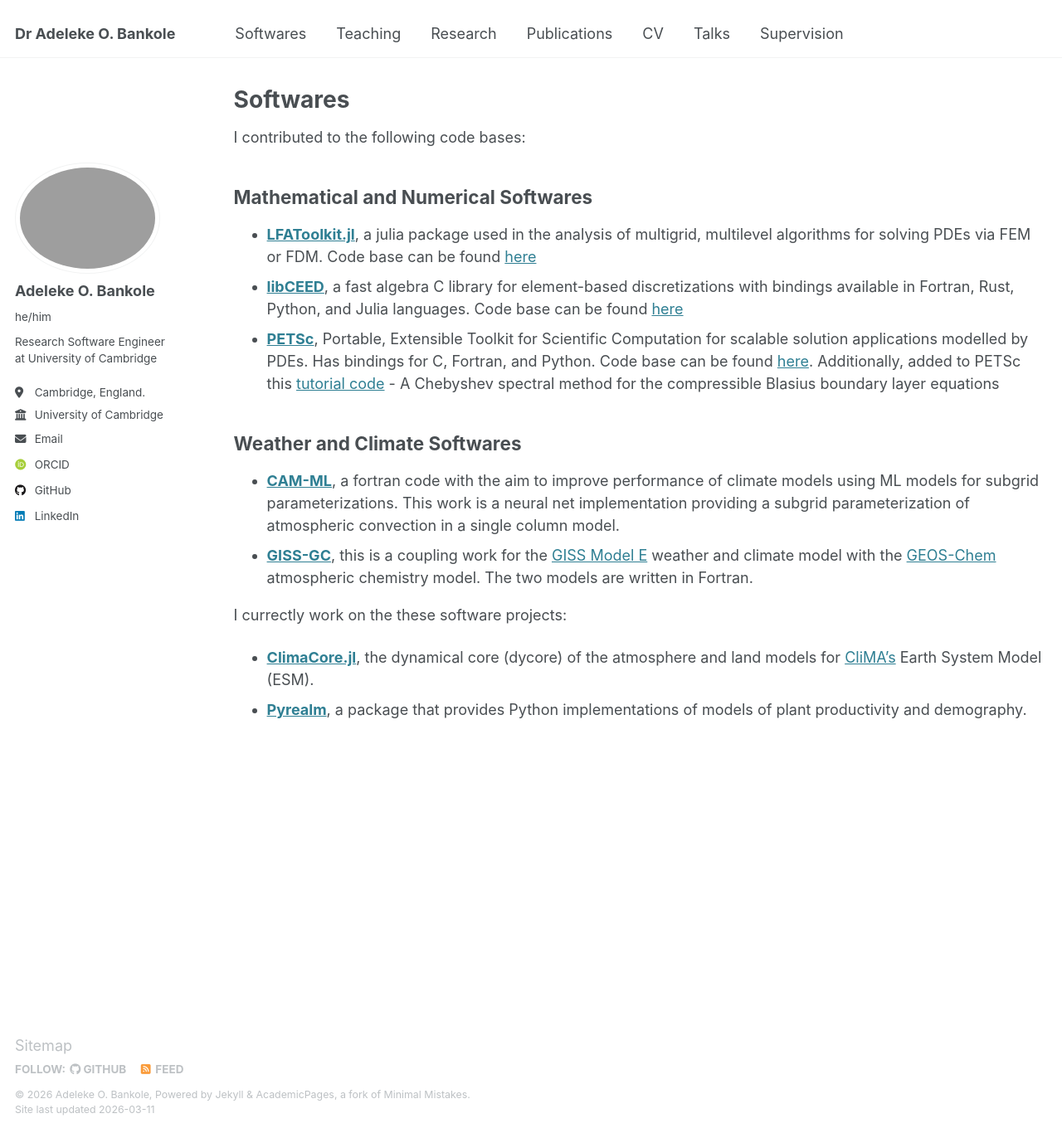
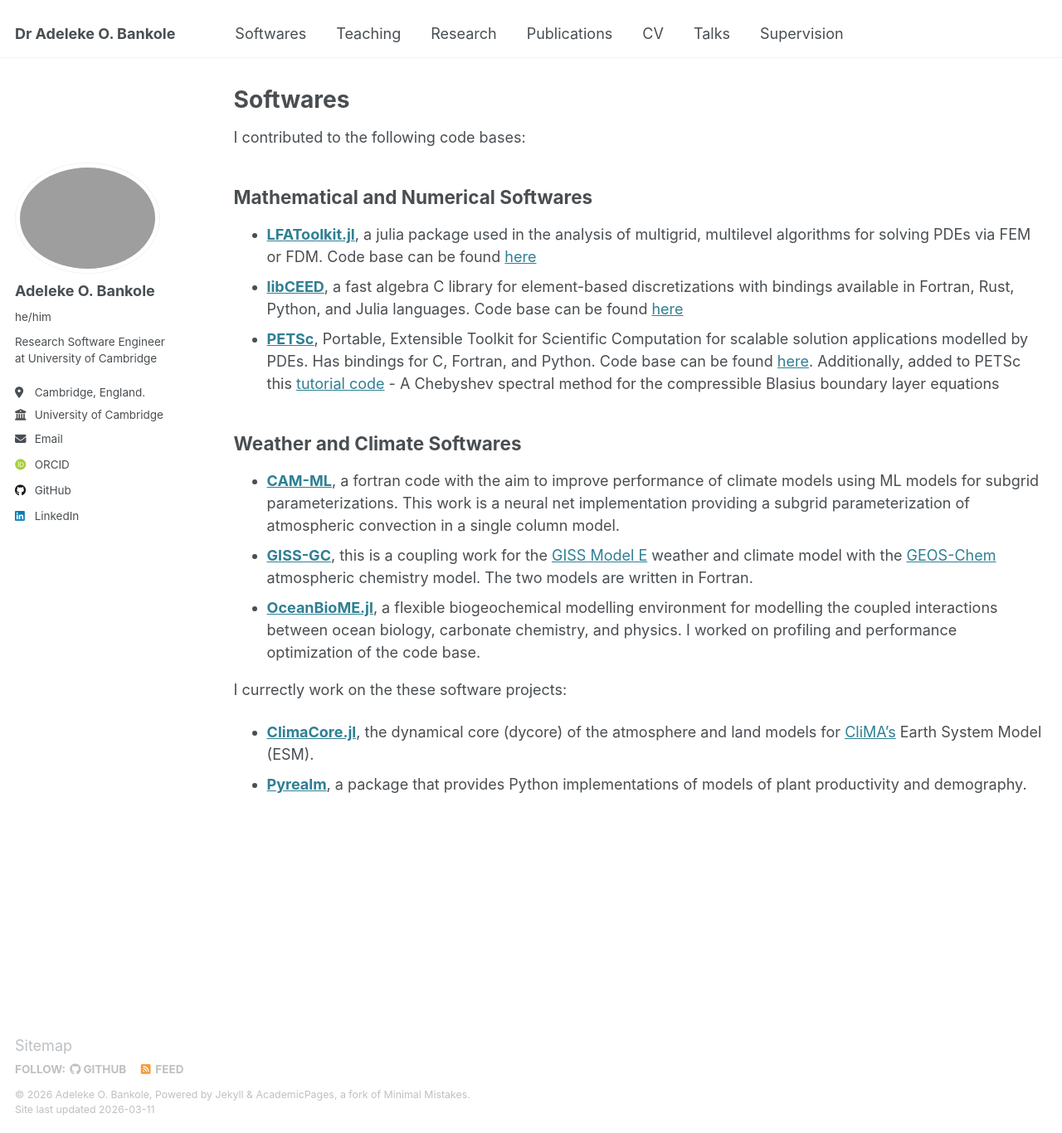
Before and after one commit to AdelekeBankole/adelekebankole.github.io, a Jekyll site: the page built from _softwares/softwares.md, in a window 1280 px wide and 1366 px high. Shown: the whole window at 83% size. Built offline with Jekyll 4.4.1, drawn with Linux system fonts in a browser that asks for light colours; some web fonts are replaced.

Commit message:
Add OceanBioME.jl to software list
Added OceanBioME.jl to the Weather and Climate Softwares section.

```diff
--- a/_softwares/softwares.md
+++ b/_softwares/softwares.md
@@ -15,6 +15,7 @@ I contributed to the following code bases:
 <!-- ====== -->
 * [**CAM-ML**](https://github.com/m2lines/convection-parameterization-in-CAM), a fortran code with the aim to improve performance of climate models using ML models for subgrid parameterizations. This work is a neural net implementation providing a subgrid parameterization of atmospheric convection in a single column model.
 * [**GISS-GC**](https://github.com/fetch4/GISS-GC), this is a coupling work for the [GISS Model E](https://simplex.giss.nasa.gov/gcm/) weather and climate model with the [GEOS-Chem](https://geoschem.github.io/index.html) atmospheric chemistry model. The two models are written in Fortran.
+* [**OceanBioME.jl**](https://github.com/OceanBioME/OceanBioME.jl), a flexible biogeochemical modelling environment for modelling the coupled interactions between ocean biology, carbonate chemistry, and physics. I worked on profiling and performance optimization of the code base.
 
 I currectly work on the these software projects:
 * [**ClimaCore.jl**](https://github.com/CliMA/ClimaCore.jl), the dynamical core (dycore) of the atmosphere and land models for [CliMA's](https://clima.caltech.edu) Earth System Model (ESM).
```
